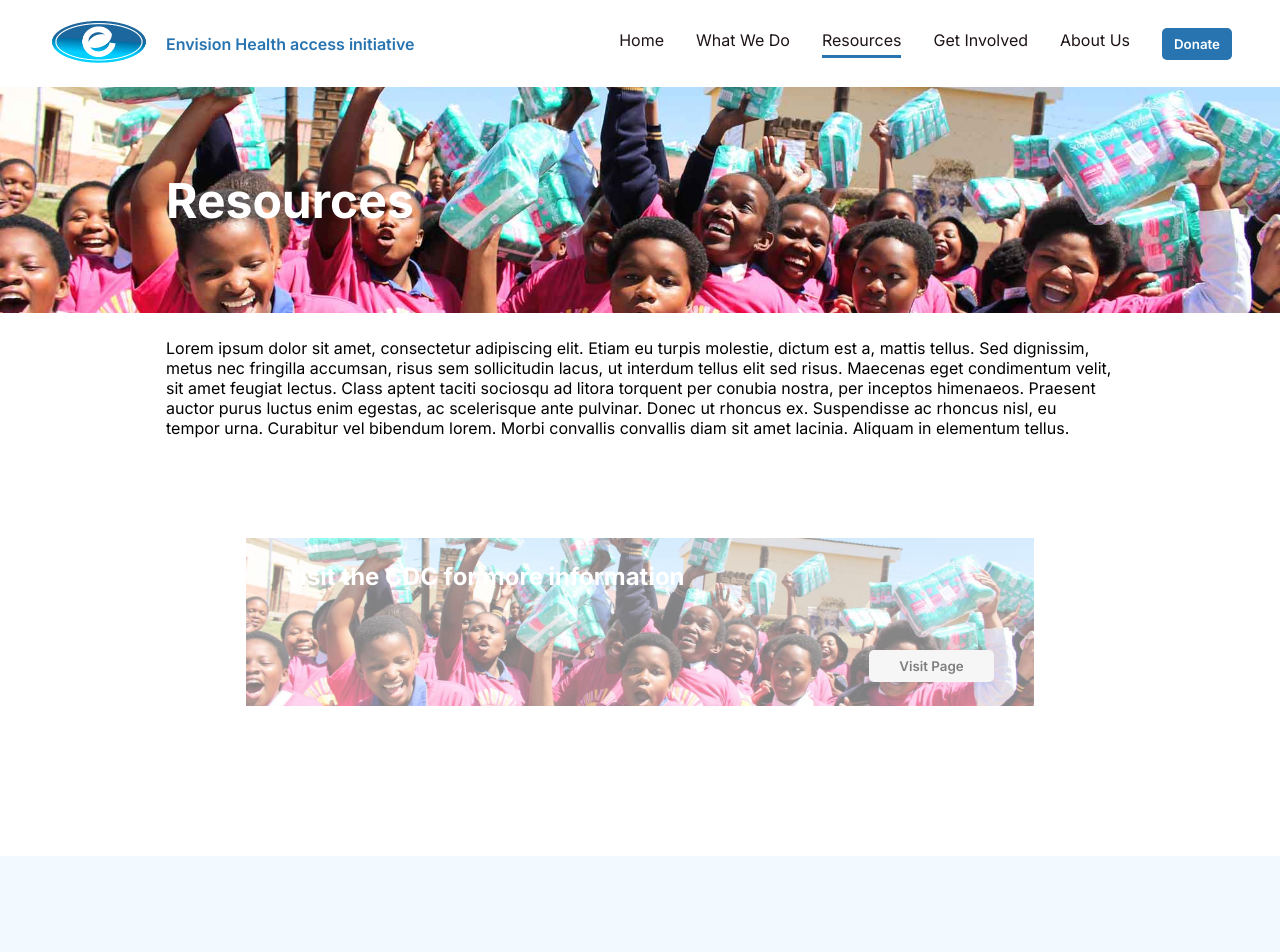
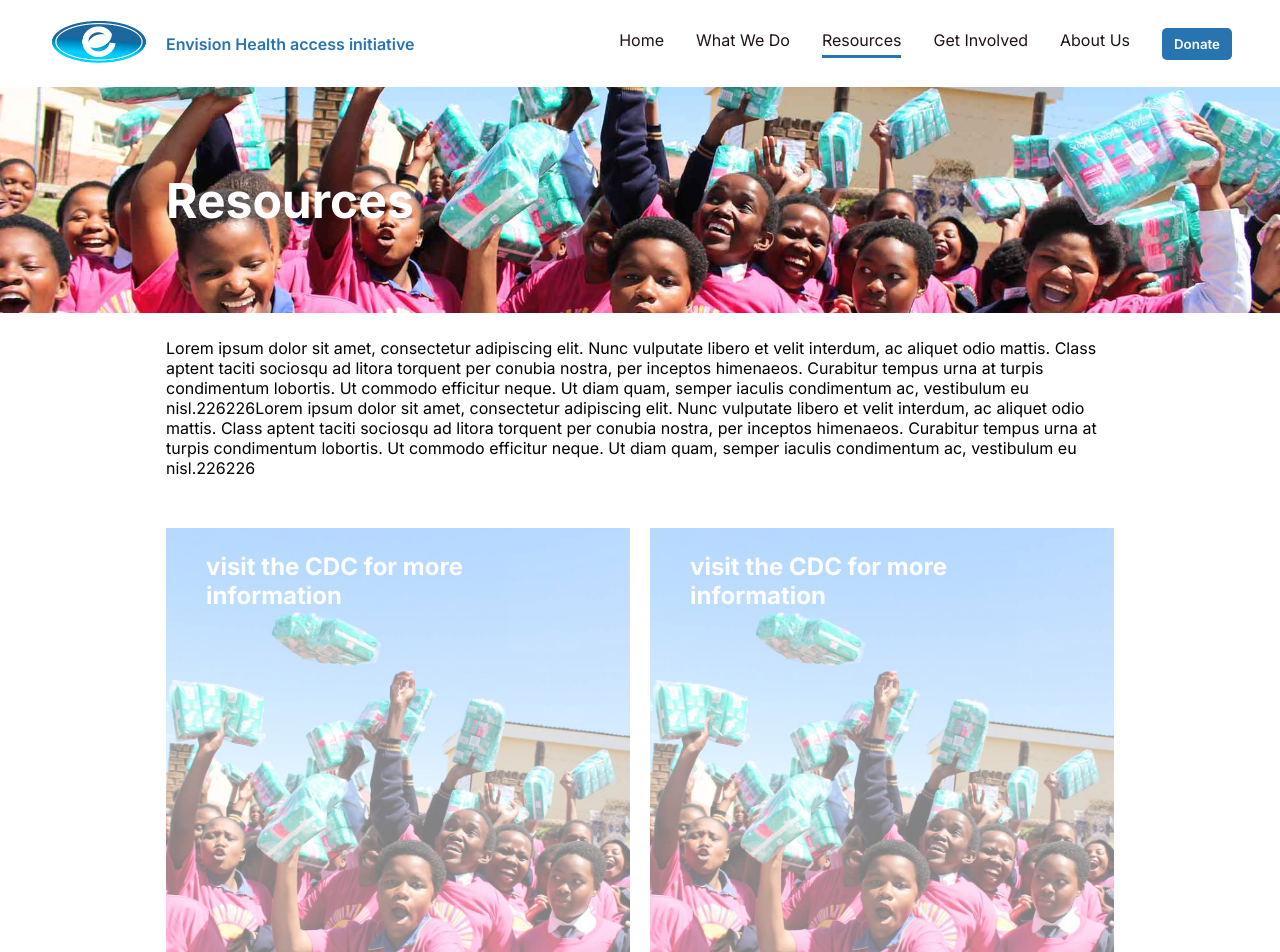
Before and after one commit to jusminpt/react-envision, a React (Create React App) app: page /resources in a window 1280 px wide. Shown: the top 952 px of the page. Built offline with nearby package versions, Linux system fonts and the light colour scheme.

Commit message:
Add card

```diff
--- a/src/components/LongCard/LongCard.scss
+++ b/src/components/LongCard/LongCard.scss
@@ -1,13 +1,16 @@
 .longCard {
-  height: 168px;
   background-size: cover;
   background-position: center;
   opacity: 0.5;
-  margin: 100px 80px;
   padding: 24px 40px;
   display: flex;
   flex-direction: column;
   justify-content: space-between;
+  width: 100%;
+
+  &:not(:last-child) {
+    margin-right: 20px;
+  }
 }
 
 .longCard h3 {
--- /dev/null
+++ b/src/components/LongCard2/LongCard2.jsx
@@ -0,0 +1,14 @@
+import React from "react";
+import Button from "../Button/Button";
+import "./LongCard2.scss";
+
+function LongCard2({ textInput }) {
+  return (
+    <div>
+      <h2>lalal</h2>
+      <p>{textInput}</p>
+    </div>
+  );
+}
+
+export default LongCard2;
--- a/src/components/index.js
+++ b/src/components/index.js
@@ -3,3 +3,4 @@ export { default as Footer } from "./Footer/Footer";
 export { default as Button } from "./Button/Button";
 export { default as PageHero } from "./PageHero/PageHero";
 export { default as LongCard } from "./LongCard/LongCard";
+export { default as LongCard2 } from "./LongCard2/LongCard2";
--- a/src/pages/Resources/Resources.jsx
+++ b/src/pages/Resources/Resources.jsx
@@ -1,5 +1,6 @@
 import React from "react";
 import { PageHero, LongCard } from "../../components";
+import "./Resources.scss";
 import "../Pages.scss";
 
 function Resources() {
@@ -8,18 +9,22 @@ function Resources() {
       <PageHero headingText="Resources" />
       <div className="page-section">
         <p>
-          Lorem ipsum dolor sit amet, consectetur adipiscing elit. Etiam eu
-          turpis molestie, dictum est a, mattis tellus. Sed dignissim, metus nec
-          fringilla accumsan, risus sem sollicitudin lacus, ut interdum tellus
-          elit sed risus. Maecenas eget condimentum velit, sit amet feugiat
-          lectus. Class aptent taciti sociosqu ad litora torquent per conubia
-          nostra, per inceptos himenaeos. Praesent auctor purus luctus enim
-          egestas, ac scelerisque ante pulvinar. Donec ut rhoncus ex.
-          Suspendisse ac rhoncus nisl, eu tempor urna. Curabitur vel bibendum
-          lorem. Morbi convallis convallis diam sit amet lacinia. Aliquam in
-          elementum tellus.
+          Lorem ipsum dolor sit amet, consectetur adipiscing elit. Nunc
+          vulputate libero et velit interdum, ac aliquet odio mattis. Class
+          aptent taciti sociosqu ad litora torquent per conubia nostra, per
+          inceptos himenaeos. Curabitur tempus urna at turpis condimentum
+          lobortis. Ut commodo efficitur neque. Ut diam quam, semper iaculis
+          condimentum ac, vestibulum eu nisl.226226Lorem ipsum dolor sit amet,
+          consectetur adipiscing elit. Nunc vulputate libero et velit interdum,
+          ac aliquet odio mattis. Class aptent taciti sociosqu ad litora
+          torquent per conubia nostra, per inceptos himenaeos. Curabitur tempus
+          urna at turpis condimentum lobortis. Ut commodo efficitur neque. Ut
+          diam quam, semper iaculis condimentum ac, vestibulum eu nisl.226226
         </p>
-        <LongCard textInput="visit the CDC for more information" />
+        <div className="card-section">
+          <LongCard textInput="visit the CDC for more information" />
+          <LongCard textInput="visit the CDC for more information" />
+        </div>
       </div>
     </div>
   );
--- /dev/null
+++ b/src/pages/Resources/Resources.scss
@@ -0,0 +1,5 @@
+.card-section {
+  display: flex;
+  margin-top: 50px;
+  height: 600px;
+}
```
Also changed, not shown: src/components/LongCard2/LongCard2.scss (added).
